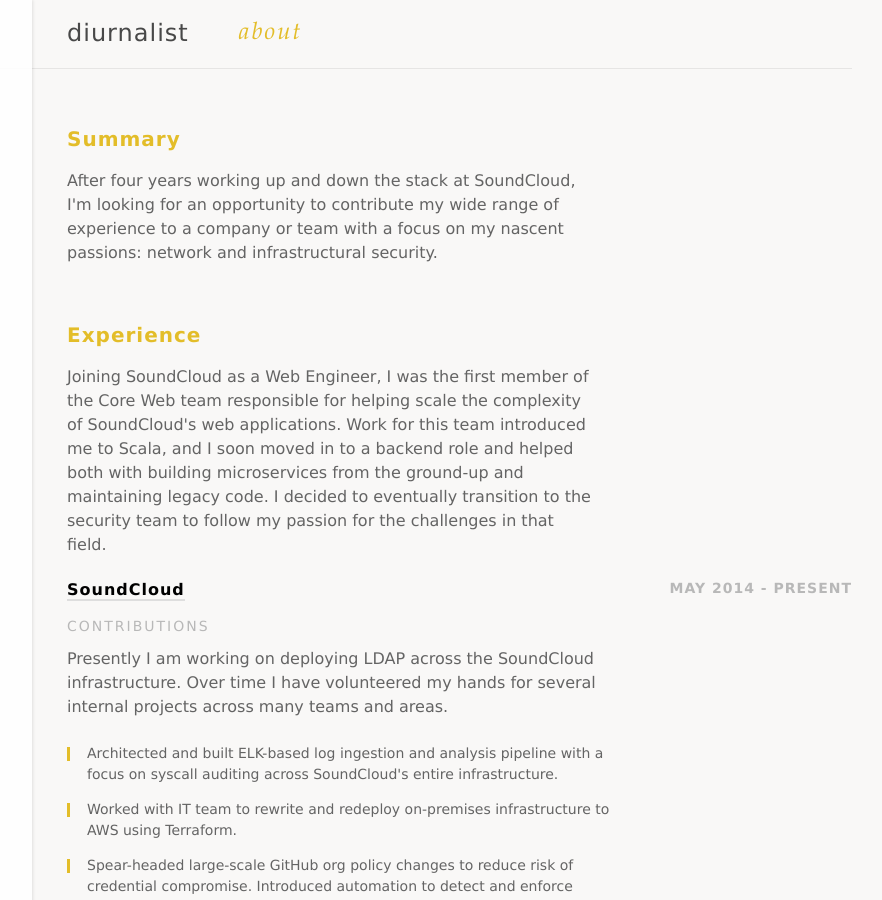
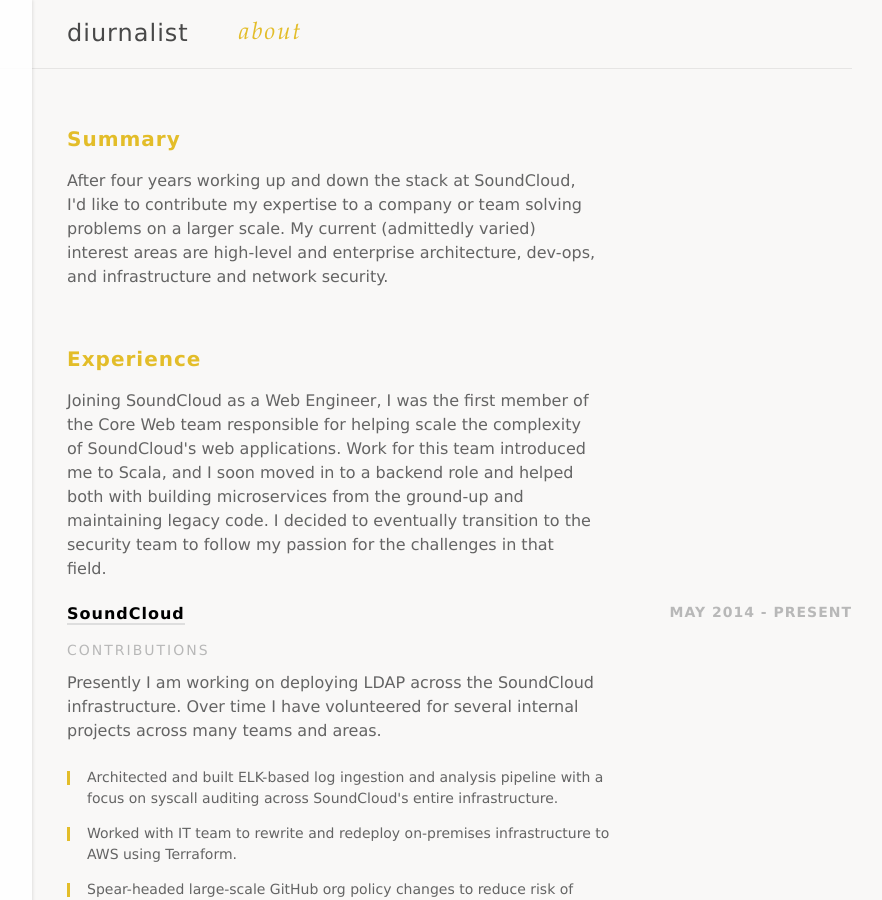
Before and after one commit to diurnalist/diurnal.st, a Jekyll site: the page built from cv.html, in a window 1280 px wide and 900 px high. Shown: the whole window, without its empty margins (318-1200 px from the left). Built offline with Jekyll 4.4.1, drawn with Linux system fonts in a browser that asks for light colours; Markdown is read by kramdown in place of the engine named in the settings; some of the changed text lies outside the part shown.

Commit message:
Update with feedback

```diff
--- a/cv.html
+++ b/cv.html
@@ -7,7 +7,7 @@
   <div class="section">
     <h2>Summary</h2>
     <p>
-      After four years working up and down the stack at SoundCloud, I'm looking for an opportunity to contribute my wide range of experience to a company or team with a focus on my nascent passions: network and infrastructural security.
+      After four years working up and down the stack at SoundCloud, I'd like to contribute my expertise to a company or team solving problems on a larger scale. My current (admittedly varied) interest areas are high-level and enterprise architecture, dev-ops, and infrastructure and network security.
     </p>
   </div>
 
@@ -16,10 +16,11 @@
     <p>
       Joining SoundCloud as a Web Engineer, I was the first member of the Core Web team responsible for helping scale the complexity of SoundCloud's web applications. Work for this team introduced me to Scala, and I soon moved in to a backend role and helped both with building microservices from the ground-up and maintaining legacy code. I decided to eventually transition to the security team to follow my passion for the challenges in that field.
     </p>
+
     <div class="cv-experience">
       <h3><a href="https://soundcloud.com" rel="nofollow">SoundCloud</a> <span class="cv-date-range">May 2014 - Present</span></h3>
       <h4 class="cv-experience-achievements">Contributions</h4>
-      <p>Presently I am working on deploying LDAP across the SoundCloud infrastructure. Over time I have volunteered my hands for several internal projects across many teams and areas.</li>
+      <p>Presently I am working on deploying LDAP across the SoundCloud infrastructure. Over time I have volunteered for several internal projects across many teams and areas.</li>
       <ul>
         <li>Architected and built ELK-based log ingestion and analysis pipeline with a focus on syscall auditing across SoundCloud's entire infrastructure.</li>
         <li>Worked with IT team to rewrite and redeploy on-premises infrastructure to AWS using Terraform.</li>
@@ -27,7 +28,7 @@
         <li>Triaged and managed responsible disclosure program, developed policies for AWS credential management, and automated various IT and Security daily tasks (such as blocking malicious traffic sources, on and offboarding users, and generating dashboards to deep-dive into alerts.)</li>
         <li>Leveled up infrastructure and org security by enforcing HTTPS on legacy services and implementing SPF, DKIM, and DMARC on mailing domains.</li>
         <li>Created automation to deploy staging environments of soundcloud.com on every GitHub pull request.</li>
-        <li>Completed wide-scale refactor of <a href="http://samnewman.io/patterns/architectural/bff/" rel="nofollow">BFF</a> for the web clients in order to make it easier and safer for teams to submit patches (and hopefully more fun to work with, too.)</li>
+        <li>Completed wide-scale refactor of <a href="http://samnewman.io/patterns/architectural/bff/" rel="nofollow" title="Backend For Frontend">BFF</a> for the web clients in order to make it easier and safer for teams to submit patches (and hopefully more fun to work with, too.)</li>
         <li>Deployed private NPM registry and generalized many common web-specific libraries into reusable NPM modules.</li>
         <li>Created Selenium test suite infrastructure for running automated acceptance tests on soundcloud.com.</li>
         <li>Built microservices to support a self-service experience for creators on SoundCloud to join the monetization program, including legal contract generation and storage and ISRC (unique musical recording identification numbers for global rightsholder audit trail) generation.</li>
@@ -54,9 +55,6 @@
 
     <div class="cv-experience">
       <h3>B.S. Computer Science, Washington University in St. Louis <span class="cv-date-range">2005-2009</span></h3>
-      <p>
-        In addition to obtaining a minor in both Psychology and Visual Communications, served as a designer for two on-campus publications, drew a weekly newspaper comic strip, and DJ'd each week for KWUR radio.
-      </p>
     </div>
   </div>
 
```
Also changed, not shown: other parts of cv.html (+1 -1 lines).
